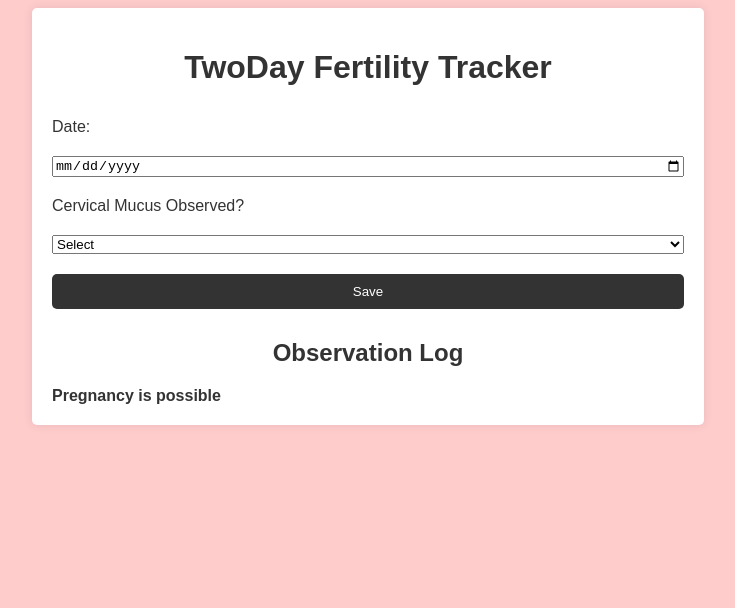
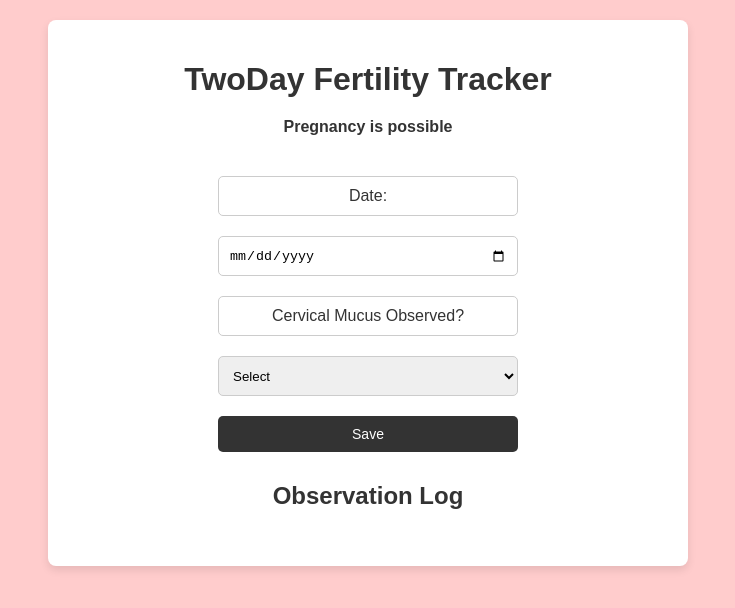
Before and after one commit to zikalify/2day, a plain HTML site: page index.html in a window 1280 px wide. Shown: the whole page, without its empty margins (272-1007 px from the left). Drawn offline with Linux system fonts and the light colour scheme.

Commit message:
Add files via upload

```diff
--- a/index.html
+++ b/index.html
@@ -9,6 +9,7 @@
 <body>
     <div class="container">
         <h1>TwoDay Fertility Tracker</h1>
+        <div id="message" class="message-container"></div>
         <form id="trackerForm">
             <label for="date">Date:</label>
             <input type="date" id="date" required>
--- a/script.js
+++ b/script.js
@@ -1,10 +1,12 @@
 document.addEventListener("DOMContentLoaded", () => {
-    const form = document.getElementById("trackerForm");
-    const logList = document.getElementById("logList");
+    const container = document.querySelector(".container");
     const message = document.createElement("div");
     message.id = "message";
     message.style.fontWeight = "bold";
-    document.querySelector(".container").appendChild(message);
+    container.insertBefore(message, container.children[1]); // Insert message after the h1 element
+
+    const form = document.getElementById("trackerForm");
+    const logList = document.getElementById("logList");
 
     form.addEventListener("submit", function(event) {
         event.preventDefault();
@@ -48,7 +50,7 @@ document.addEventListener("DOMContentLoaded", () => {
         const todayObservation = observations.find(obs => obs.date === today);
         const yesterdayObservation = observations.find(obs => obs.date === yesterday);
 
-        if (!yesterdayObservation || (todayObservation && todayObservation.mucus === "yes") || (yesterdayObservation && yesterdayObservation.mucus === "yes")) {
+        if (!todayObservation || !yesterdayObservation || (todayObservation && todayObservation.mucus === "yes") || (yesterdayObservation && yesterdayObservation.mucus === "yes")) {
             document.body.style.backgroundColor = "#ffcccc"; // Light red for possible pregnancy
             message.innerText = "Pregnancy is possible";
         } else {
@@ -59,7 +61,7 @@ document.addEventListener("DOMContentLoaded", () => {
 
     displayLog();
     checkFertilityStatus(); // Check status on page load
+
+    // Adding deleteObservation function to the global scope so it can be called from the HTML
+    window.deleteObservation = deleteObservation;
 });
-
-// Adding deleteObservation function to the global scope so it can be called from the HTML
-window.deleteObservation = deleteObservation;
--- a/styles.css
+++ b/styles.css
@@ -2,49 +2,116 @@ body {
     font-family: Arial, sans-serif;
     background-color: #f4f4f4;
     color: #333;
+    margin: 0;
+    padding: 0;
 }
 
 .container {
-    width: 50%;
-    margin: auto;
-    overflow: hidden;
+    width: 80%;
+    max-width: 600px;
+    margin: 20px auto;
     padding: 20px;
     background: #fff;
-    border-radius: 5px;
-    box-shadow: 0 0 10px rgba(0, 0, 0, 0.1);
+    border-radius: 8px;
+    box-shadow: 0 4px 8px rgba(0, 0, 0, 0.1);
+    text-align: center;
 }
 
-h1, h2 {
-    text-align: center;
+h1 {
+    margin-bottom: 20px;
+    color: #333;
 }
 
 form {
     display: flex;
     flex-direction: column;
+    align-items: center;
 }
 
 label, select, input, button {
     margin: 10px 0;
+    width: 100%;
+    max-width: 300px;
+    padding: 10px;
+    border: 1px solid #ccc;
+    border-radius: 5px;
+    box-sizing: border-box;
+}
+
+select, input {
+    height: 40px;
 }
 
 button {
-    padding: 10px;
-    background: #333;
+    background-color: #333;
     color: #fff;
     border: none;
-    border-radius: 5px;
     cursor: pointer;
+    padding: 10px; /* Adjusted button padding */
+    font-size: 14px; /* Adjusted font size */
 }
 
 button:hover {
-    background: #555;
+    background-color: #555;
 }
 
 #log {
     margin-top: 20px;
+    text-align: center; /* Center align text */
 }
 
 #logList {
     list-style: none;
     padding: 0;
+    max-height: 200px;
+    overflow-y: auto;
 }
+
+#logList li {
+    margin-bottom: 10px;
+    padding: 10px;
+    background-color: #f9f9f9;
+    border-radius: 5px;
+    box-shadow: 0 2px 4px rgba(0, 0, 0, 0.1);
+    display: flex;
+    justify-content: space-between; /* Align delete button to the right */
+    align-items: center;
+}
+
+#logList li button {
+    padding: 10px; /* Matched button padding with save button */
+    font-size: 14px; /* Adjusted font size */
+    width: 60px; /* Adjusted button width */
+    height: auto; /* Ensure button height matches content */
+}
+
+#logList li .yes {
+    color: #4CAF50; /* Green color for "Yes" */
+    font-weight: bold;
+}
+
+#logList li .no {
+    color: #F44336; /* Red color for "No" */
+    font-weight: bold;
+}
+
+#message {
+    font-weight: bold;
+    margin-top: 10px;
+}
+
+.message-container {
+    margin-top: 20px;
+    padding: 10px;
+    border-radius: 5px;
+}
+
+.message-possible {
+    background-color: #ffcccc;
+    color: #cc0033;
+}
+
+.message-not-possible {
+    background-color: #ccffcc;
+    color: #009933;
+}
```
